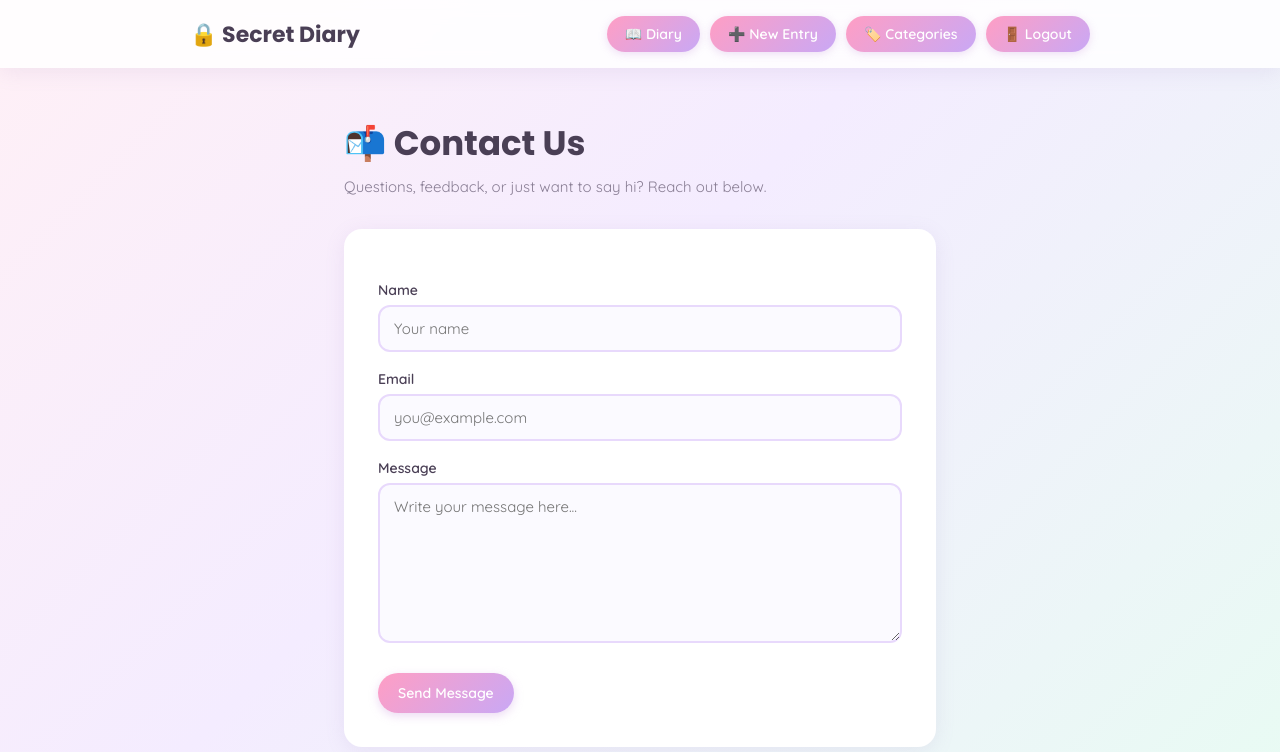
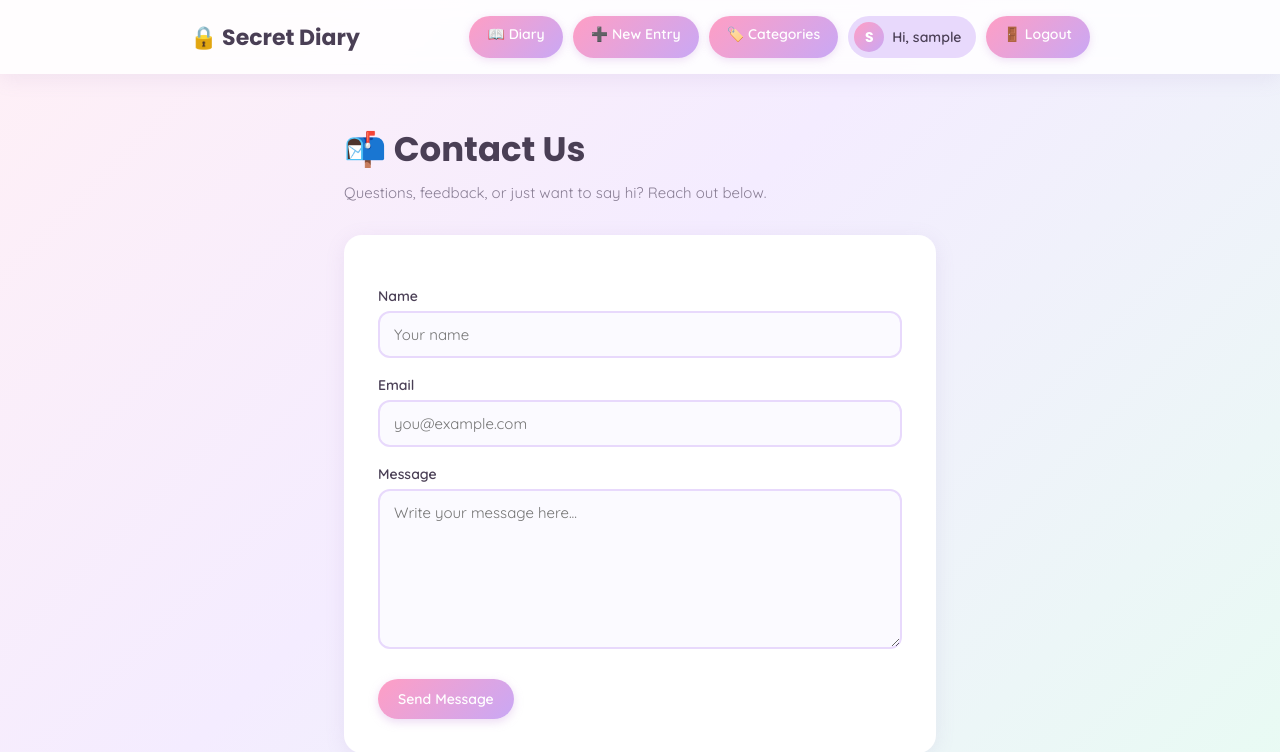
Before and after one commit to grishmaa7/secret-diary-project, a Django app: page /contact/ in a window 1280 px wide. Shown: the top 752 px of the page. Run offline with Django 5.2, Linux system fonts and the light colour scheme; the visitor is signed in with stand-in values (Sample User, id 1).

Commit message:
Update navbar user greeting and styling

```diff
--- a/static/style.css
+++ b/static/style.css
@@ -94,6 +94,32 @@ p {
 .nav-links a:hover {
     transform: translateY(-2px);
     box-shadow: 0 6px 14px rgba(200, 150, 220, 0.4);
+}
+
+.user-greeting {
+    display: flex;
+    align-items: center;
+    gap: 8px;
+    padding: 6px 14px 6px 6px;
+    background: var(--lavender-light);
+    border-radius: 30px;
+    font-weight: 600;
+    font-size: 14px;
+    color: var(--text-dark);
+}
+
+.user-avatar {
+    width: 30px;
+    height: 30px;
+    border-radius: 50%;
+    background: linear-gradient(135deg, var(--pink), var(--lavender));
+    color: white;
+    display: flex;
+    align-items: center;
+    justify-content: center;
+    font-family: 'Poppins', sans-serif;
+    font-weight: 700;
+    font-size: 14px;
 }
 
 /* ---------- PAGE LAYOUT ---------- */
@@ -285,7 +311,6 @@ textarea {
 }
 
 /* ---------- FOOTER ---------- */
-/* ---------- FOOTER ---------- */
 
 .site-footer {
     margin-top: 80px;
--- a/templates/navbar.html
+++ b/templates/navbar.html
@@ -1,17 +1,35 @@
 <nav class="navbar">
     <div class="navbar-inner">
+
         <a href="/" class="brand">🔒 Secret Diary</a>
 
         <div class="nav-links">
             {% if user.is_authenticated %}
+
             <a href="/entries/">📖 Diary</a>
+
             <a href="/entries/new/">➕ New Entry</a>
+
             <a href="/categories/">🏷️ Categories</a>
+
+            <div class="user-greeting">
+                <div class="user-avatar">
+                    {{ user.username|first|upper }}
+                </div>
+
+                <span>Hi, {{ user.username }}</span>
+            </div>
+
             <a href="/logout/">🚪 Logout</a>
+
             {% else %}
+
             <a href="/login/">🔐 Login</a>
+
             <a href="/register/">📝 Register</a>
+
             {% endif %}
         </div>
+
     </div>
 </nav>
```
